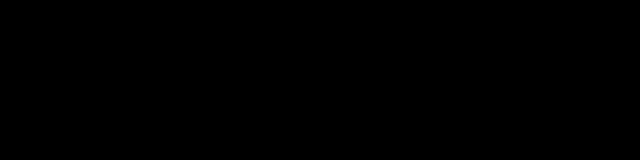
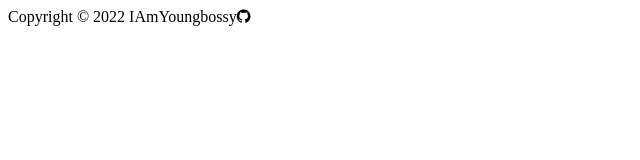
Before and after one commit to IAmYoungbossy/todo-list, a website built with webpack: page dist/index.html in a window 1280 px wide. Shown: the whole page, without its empty margins (0-640 px from the left). Built offline with nearby package versions, Linux system fonts and the light colour scheme.

Commit message:
Create header, main and footer elements in JavaScript

```diff
--- a/src/index.js
+++ b/src/index.js
@@ -1,5 +1,44 @@
 import './style.css';
-import { printMe } from './project';
 
-printMe();
-console.log('Check');
+function createHeader(){
+  const body = document.querySelector('body');
+  const header = document.createElement('header');
+  const menuLogo = document.createElement('div');
+  const appLogo = document.createElement('div');
+  const themeToggler = document.createElement('div');
+
+  header.appendChild(menuLogo);
+  header.appendChild(appLogo);
+  header.appendChild(themeToggler);
+  body.appendChild(header);
+}
+createHeader();
+
+function CreateMain(){
+  const body = document.querySelector('body');
+  const mainBodyContainer = document.createElement('main');
+  const leftAside = document.createElement('div');
+  const mainSection = document.createElement('div');
+
+  mainBodyContainer.appendChild(leftAside);
+  mainBodyContainer.appendChild(mainSection);
+  body.appendChild(mainBodyContainer);
+}
+CreateMain();
+
+function createfooter(){
+  const body = document.querySelector('body');
+  const footer = document.createElement('footer');
+  const anchorLink = document.createElement('a');
+  const gitHubIcon = document.createElement('i');
+
+  anchorLink.appendChild(gitHubIcon);
+  footer.append('Copyright \u00A9 2022 IAmYoungbossy');
+  footer.appendChild(anchorLink);
+  body.appendChild(footer);
+
+  anchorLink.setAttribute('href', 'https:////github.com/IAmYoungbossy/calculator');
+  gitHubIcon.classList.add('fa','fa-github');
+  gitHubIcon.style.cssText = 'color:black';
+}
+createfooter();
--- a/src/style.css
+++ b/src/style.css
@@ -1,3 +1,3 @@
 body {
-  background-color: black;
+  display: grid;
 }
```
Also changed, not shown: dist/bundle.js.
